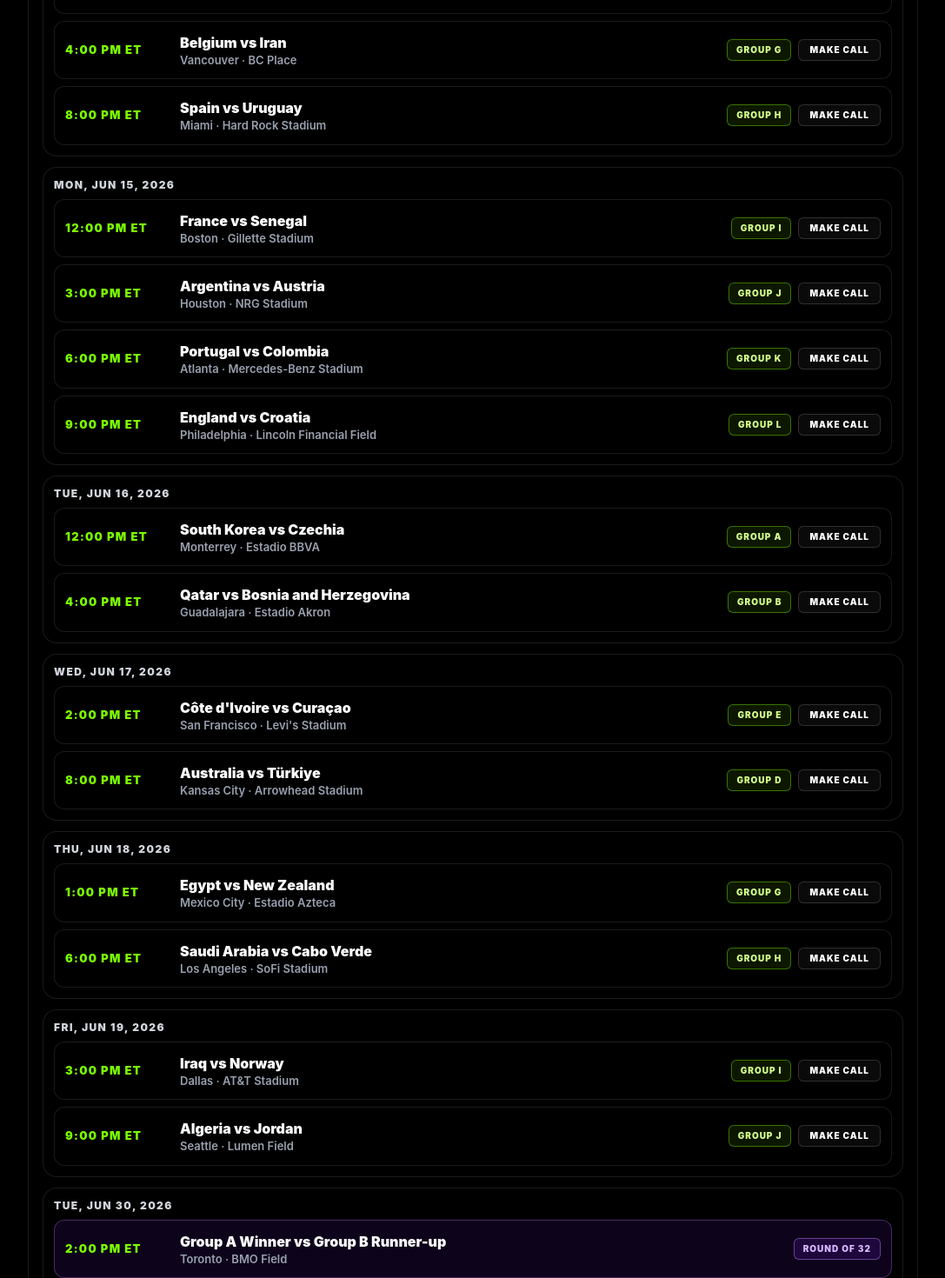
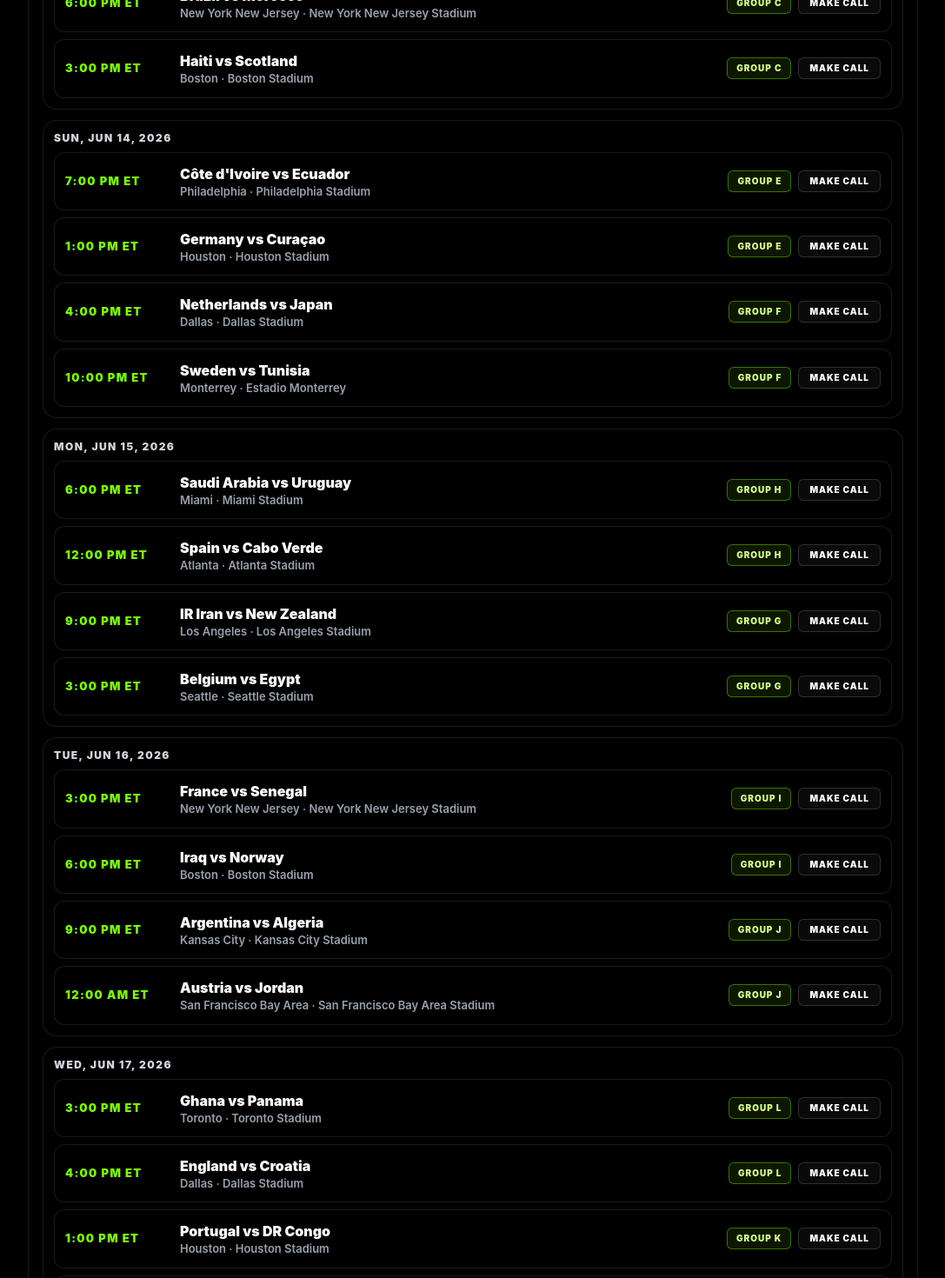
Before and after one commit to hernk1-ai/smack-talk, a Next.js app: page /schedule in a window 1280 px wide. Shown: the part 980-2450 px from the top of the page at 87% size, without its empty margins (96-1183 px from the left). Built offline with nearby package versions, Linux system fonts and the light colour scheme; no server answers.

Commit message:
Schedule Correction

```diff
--- a/components/world-cup/WorldCupSchedule.tsx
+++ b/components/world-cup/WorldCupSchedule.tsx
@@ -2,7 +2,7 @@
 
 import Link from "next/link";
 import { useMemo, useState } from "react";
-import { worldCupSchedule, type WorldCupGroup, type WorldCupMatch } from "@/data/worldCupSchedule";
+import { getWorldCupFixtureSourceUrls, worldCupSchedule, type WorldCupGroup, type WorldCupMatch } from "@/data/worldCupSchedule";
 
 const groupFilters: Array<{ value: "ALL" | WorldCupGroup; label: string }> = [
   { value: "ALL", label: "All Groups" },
@@ -97,6 +97,10 @@ export function WorldCupSchedule({ limit, showHeader = true, showViewFullLink =
           </article>
         ))}
       </div>
+
+      <p className="mt-3 text-[11px] font-semibold text-gray-500">
+        Fixture data based on FIFA&apos;s official World Cup 2026 schedule. <a className="underline underline-offset-2" href={sourceUrls.page} target="_blank" rel="noopener noreferrer">Source</a>
+      </p>
     </section>
   );
 }
@@ -177,3 +181,4 @@ function formatDateLabel(date: string) {
     year: "numeric",
   }).format(new Date(`${date}T12:00:00Z`));
 }
+  const sourceUrls = getWorldCupFixtureSourceUrls();
--- a/data/worldCupSchedule.ts
+++ b/data/worldCupSchedule.ts
@@ -2,46 +2,91 @@ export type WorldCupGroup = "A" | "B" | "C" | "D" | "E" | "F" | "G" | "H" | "I"
 
 export type WorldCupMatch = {
   id: number;
+  matchNumber: number;
   date: string;
+  kickoffTime: string;
   kickoffET: string;
+  timezone: "ET";
   group: WorldCupGroup;
   homeTeam: string;
   awayTeam?: string;
   city: string;
   venue: string;
+  country: string;
   stage: "Group Stage" | "Round of 32" | "Round of 16" | "Quarterfinal" | "Semifinal" | "Third Place" | "Final";
   status: "upcoming";
+  sourceUrl: string;
 };
 
 const EASTERN_TIME_OFFSET = "-04:00";
+const OFFICIAL_SOURCE_URL = "https://www.fifa.com/en/tournaments/mens/worldcup/canadamexicousa2026/scores-fixtures?country=US&wtw-filter=ALL";
+const OFFICIAL_PDF_SOURCE_URL = "https://digitalhub.fifa.com/asset/4b5d4417-3343-4732-9cdf-14b6662af407/FWC26-Match-Schedule_English.pdf";
 
-// Schedule data should be verified against current official sources before launch.
+// Fixture data is sourced from FIFA's official World Cup 2026 schedule pages.
+// Keep "TBD" placeholders when FIFA has not finalized details.
 export const worldCupSchedule: WorldCupMatch[] = [
-  { id: 1, date: "2026-06-11", kickoffET: "3:00 PM ET", group: "A", homeTeam: "Mexico", awayTeam: "South Africa", city: "Mexico City", venue: "Estadio Azteca", stage: "Group Stage", status: "upcoming" },
-  { id: 2, date: "2026-06-12", kickoffET: "12:00 PM ET", group: "D", homeTeam: "United States", awayTeam: "Paraguay", city: "Los Angeles", venue: "SoFi Stadium", stage: "Group Stage", status: "upcoming" },
-  { id: 3, date: "2026-06-12", kickoffET: "6:00 PM ET", group: "B", homeTeam: "Canada", awayTeam: "Switzerland", city: "Toronto", venue: "BMO Field", stage: "Group Stage", status: "upcoming" },
-  { id: 4, date: "2026-06-13", kickoffET: "2:00 PM ET", group: "C", homeTeam: "Brazil", awayTeam: "Scotland", city: "New York", venue: "MetLife Stadium", stage: "Group Stage", status: "upcoming" },
-  { id: 5, date: "2026-06-13", kickoffET: "9:00 PM ET", group: "E", homeTeam: "Germany", awayTeam: "Ecuador", city: "Dallas", venue: "AT&T Stadium", stage: "Group Stage", status: "upcoming" },
-  { id: 6, date: "2026-06-14", kickoffET: "1:00 PM ET", group: "F", homeTeam: "Netherlands", awayTeam: "Japan", city: "Seattle", venue: "Lumen Field", stage: "Group Stage", status: "upcoming" },
-  { id: 7, date: "2026-06-14", kickoffET: "4:00 PM ET", group: "G", homeTeam: "Belgium", awayTeam: "Iran", city: "Vancouver", venue: "BC Place", stage: "Group Stage", status: "upcoming" },
-  { id: 8, date: "2026-06-14", kickoffET: "8:00 PM ET", group: "H", homeTeam: "Spain", awayTeam: "Uruguay", city: "Miami", venue: "Hard Rock Stadium", stage: "Group Stage", status: "upcoming" },
-  { id: 9, date: "2026-06-15", kickoffET: "12:00 PM ET", group: "I", homeTeam: "France", awayTeam: "Senegal", city: "Boston", venue: "Gillette Stadium", stage: "Group Stage", status: "upcoming" },
-  { id: 10, date: "2026-06-15", kickoffET: "3:00 PM ET", group: "J", homeTeam: "Argentina", awayTeam: "Austria", city: "Houston", venue: "NRG Stadium", stage: "Group Stage", status: "upcoming" },
-  { id: 11, date: "2026-06-15", kickoffET: "6:00 PM ET", group: "K", homeTeam: "Portugal", awayTeam: "Colombia", city: "Atlanta", venue: "Mercedes-Benz Stadium", stage: "Group Stage", status: "upcoming" },
-  { id: 12, date: "2026-06-15", kickoffET: "9:00 PM ET", group: "L", homeTeam: "England", awayTeam: "Croatia", city: "Philadelphia", venue: "Lincoln Financial Field", stage: "Group Stage", status: "upcoming" },
-  { id: 13, date: "2026-06-16", kickoffET: "12:00 PM ET", group: "A", homeTeam: "South Korea", awayTeam: "Czechia", city: "Monterrey", venue: "Estadio BBVA", stage: "Group Stage", status: "upcoming" },
-  { id: 14, date: "2026-06-16", kickoffET: "4:00 PM ET", group: "B", homeTeam: "Qatar", awayTeam: "Bosnia and Herzegovina", city: "Guadalajara", venue: "Estadio Akron", stage: "Group Stage", status: "upcoming" },
-  { id: 15, date: "2026-06-17", kickoffET: "2:00 PM ET", group: "E", homeTeam: "Côte d'Ivoire", awayTeam: "Curaçao", city: "San Francisco", venue: "Levi's Stadium", stage: "Group Stage", status: "upcoming" },
-  { id: 16, date: "2026-06-17", kickoffET: "8:00 PM ET", group: "D", homeTeam: "Australia", awayTeam: "Türkiye", city: "Kansas City", venue: "Arrowhead Stadium", stage: "Group Stage", status: "upcoming" },
-  { id: 17, date: "2026-06-18", kickoffET: "1:00 PM ET", group: "G", homeTeam: "Egypt", awayTeam: "New Zealand", city: "Mexico City", venue: "Estadio Azteca", stage: "Group Stage", status: "upcoming" },
-  { id: 18, date: "2026-06-18", kickoffET: "6:00 PM ET", group: "H", homeTeam: "Saudi Arabia", awayTeam: "Cabo Verde", city: "Los Angeles", venue: "SoFi Stadium", stage: "Group Stage", status: "upcoming" },
-  { id: 19, date: "2026-06-19", kickoffET: "3:00 PM ET", group: "I", homeTeam: "Iraq", awayTeam: "Norway", city: "Dallas", venue: "AT&T Stadium", stage: "Group Stage", status: "upcoming" },
-  { id: 20, date: "2026-06-19", kickoffET: "9:00 PM ET", group: "J", homeTeam: "Algeria", awayTeam: "Jordan", city: "Seattle", venue: "Lumen Field", stage: "Group Stage", status: "upcoming" },
-  { id: 21, date: "2026-06-30", kickoffET: "2:00 PM ET", group: "KO", homeTeam: "Group A Winner", awayTeam: "Group B Runner-up", city: "Toronto", venue: "BMO Field", stage: "Round of 32", status: "upcoming" },
-  { id: 22, date: "2026-07-03", kickoffET: "4:00 PM ET", group: "KO", homeTeam: "Round of 32 Winner", awayTeam: "Round of 32 Winner", city: "New York", venue: "MetLife Stadium", stage: "Round of 16", status: "upcoming" },
-  { id: 23, date: "2026-07-08", kickoffET: "7:00 PM ET", group: "KO", homeTeam: "Quarterfinalist", awayTeam: "Quarterfinalist", city: "Miami", venue: "Hard Rock Stadium", stage: "Quarterfinal", status: "upcoming" },
-  { id: 24, date: "2026-07-14", kickoffET: "8:00 PM ET", group: "KO", homeTeam: "Semifinal Winner", awayTeam: "Semifinal Winner", city: "New York", venue: "MetLife Stadium", stage: "Final", status: "upcoming" },
+  fixture(1, "2026-06-11", "3:00 PM ET", "A", "Mexico", "South Africa", "Mexico City", "Mexico City Stadium", "Mexico"),
+  fixture(2, "2026-06-11", "10:00 PM ET", "A", "Korea Republic", "Czechia", "Guadalajara", "Estadio Guadalajara", "Mexico"),
+  fixture(3, "2026-06-12", "3:00 PM ET", "B", "Canada", "Bosnia and Herzegovina", "Toronto", "Toronto Stadium", "Canada"),
+  fixture(4, "2026-06-12", "9:00 PM ET", "D", "USA", "Paraguay", "Los Angeles", "Los Angeles Stadium", "United States"),
+  fixture(5, "2026-06-13", "9:00 PM ET", "B", "Qatar", "Switzerland", "San Francisco Bay Area", "San Francisco Bay Area Stadium", "United States"),
+  fixture(6, "2026-06-13", "12:00 AM ET", "D", "Australia", "Türkiye", "Vancouver", "BC Place Vancouver", "Canada"),
+  fixture(7, "2026-06-13", "6:00 PM ET", "C", "Brazil", "Morocco", "New York New Jersey", "New York New Jersey Stadium", "United States"),
+  fixture(8, "2026-06-13", "3:00 PM ET", "C", "Haiti", "Scotland", "Boston", "Boston Stadium", "United States"),
+  fixture(9, "2026-06-14", "7:00 PM ET", "E", "Côte d'Ivoire", "Ecuador", "Philadelphia", "Philadelphia Stadium", "United States"),
+  fixture(10, "2026-06-14", "1:00 PM ET", "E", "Germany", "Curaçao", "Houston", "Houston Stadium", "United States"),
+  fixture(11, "2026-06-14", "4:00 PM ET", "F", "Netherlands", "Japan", "Dallas", "Dallas Stadium", "United States"),
+  fixture(12, "2026-06-14", "10:00 PM ET", "F", "Sweden", "Tunisia", "Monterrey", "Estadio Monterrey", "Mexico"),
+  fixture(13, "2026-06-15", "6:00 PM ET", "H", "Saudi Arabia", "Uruguay", "Miami", "Miami Stadium", "United States"),
+  fixture(14, "2026-06-15", "12:00 PM ET", "H", "Spain", "Cabo Verde", "Atlanta", "Atlanta Stadium", "United States"),
+  fixture(15, "2026-06-15", "9:00 PM ET", "G", "IR Iran", "New Zealand", "Los Angeles", "Los Angeles Stadium", "United States"),
+  fixture(16, "2026-06-15", "3:00 PM ET", "G", "Belgium", "Egypt", "Seattle", "Seattle Stadium", "United States"),
+  fixture(17, "2026-06-16", "3:00 PM ET", "I", "France", "Senegal", "New York New Jersey", "New York New Jersey Stadium", "United States"),
+  fixture(18, "2026-06-16", "6:00 PM ET", "I", "Iraq", "Norway", "Boston", "Boston Stadium", "United States"),
+  fixture(19, "2026-06-16", "9:00 PM ET", "J", "Argentina", "Algeria", "Kansas City", "Kansas City Stadium", "United States"),
+  fixture(20, "2026-06-16", "12:00 AM ET", "J", "Austria", "Jordan", "San Francisco Bay Area", "San Francisco Bay Area Stadium", "United States"),
+  fixture(21, "2026-06-17", "3:00 PM ET", "L", "Ghana", "Panama", "Toronto", "Toronto Stadium", "Canada"),
+  fixture(22, "2026-06-17", "4:00 PM ET", "L", "England", "Croatia", "Dallas", "Dallas Stadium", "United States"),
+  fixture(23, "2026-06-17", "1:00 PM ET", "K", "Portugal", "DR Congo", "Houston", "Houston Stadium", "United States"),
+  fixture(24, "2026-06-17", "10:00 PM ET", "K", "Uzbekistan", "Colombia", "Mexico City", "Mexico City Stadium", "Mexico"),
 ];
+
+function fixture(
+  matchNumber: number,
+  date: string,
+  kickoffET: string,
+  group: WorldCupGroup,
+  homeTeam: string,
+  awayTeam: string,
+  city: string,
+  venue: string,
+  country: string,
+): WorldCupMatch {
+  return {
+    id: matchNumber,
+    matchNumber,
+    date,
+    kickoffTime: kickoffET,
+    kickoffET,
+    timezone: "ET",
+    group,
+    homeTeam,
+    awayTeam,
+    city,
+    venue,
+    country,
+    stage: "Group Stage",
+    status: "upcoming",
+    sourceUrl: OFFICIAL_SOURCE_URL,
+  };
+}
+
+export function getWorldCupFixtureSourceUrls() {
+  return {
+    page: OFFICIAL_SOURCE_URL,
+    pdf: OFFICIAL_PDF_SOURCE_URL,
+  };
+}
 
 export function getWorldCupMatchById(matchId: number | string) {
   const normalizedId = typeof matchId === "string" ? Number.parseInt(matchId, 10) : matchId;
@@ -64,7 +109,6 @@ export function getWorldCupKickoffIso(match: WorldCupMatch) {
 
   const hours = String(parsed.hours24).padStart(2, "0");
   const minutes = String(parsed.minutes).padStart(2, "0");
-  // Assumption: schedule ET times are EDT (UTC-04:00) for pre-tournament dates.
   return `${match.date}T${hours}:${minutes}:00${EASTERN_TIME_OFFSET}`;
 }
 
```
